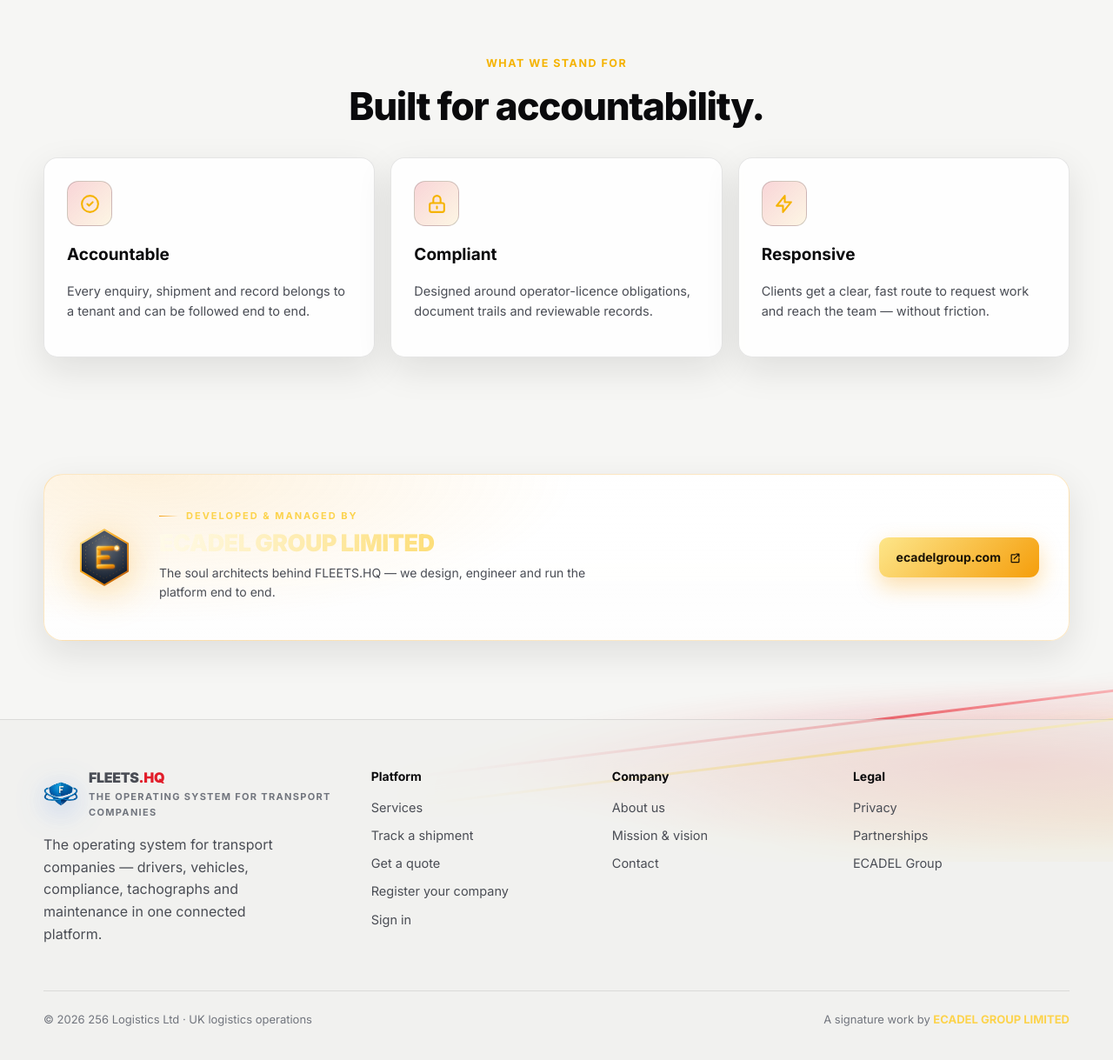
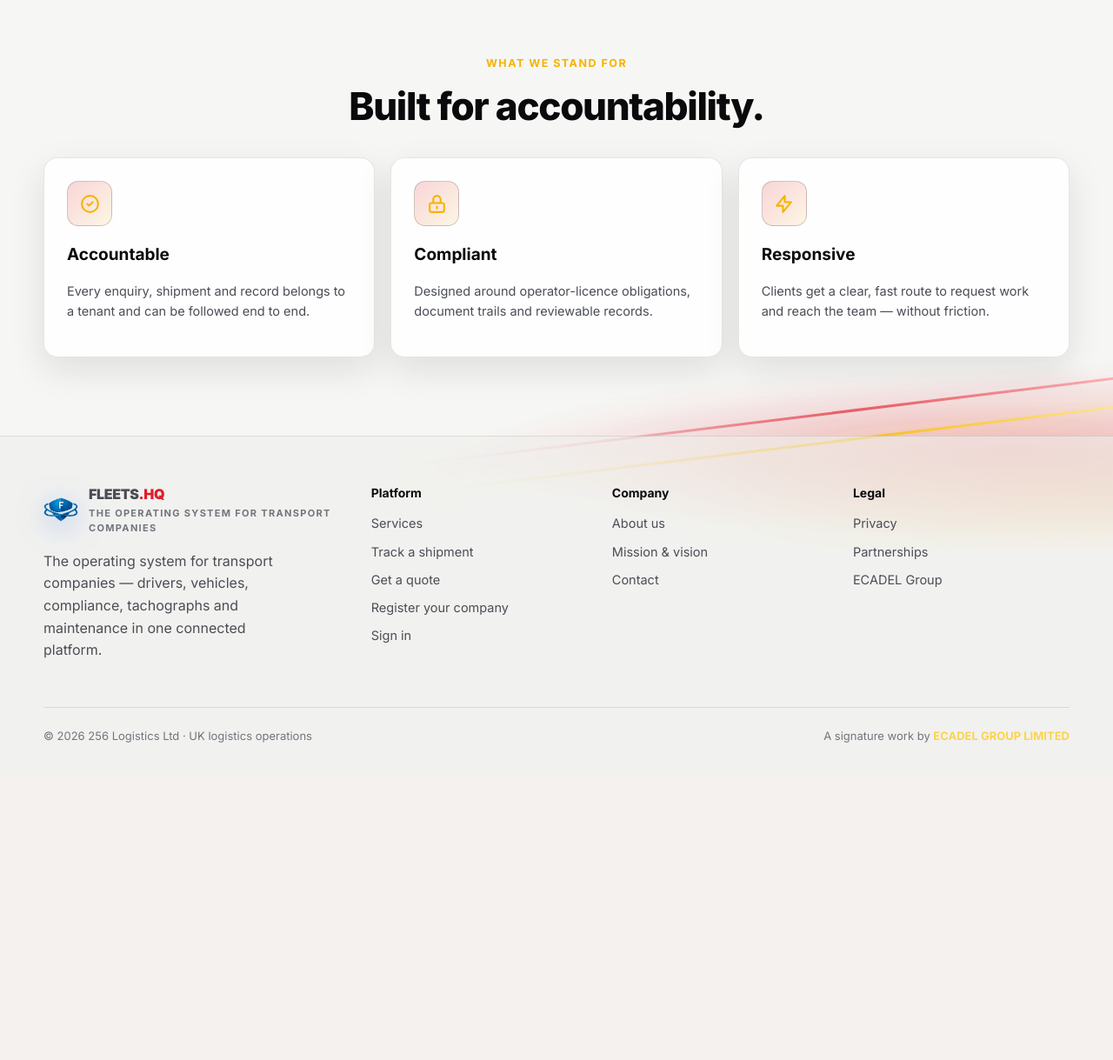
Before and after one commit to ecadelgrouplimited-dot/fleetshq, a Node server app: page /about in a window 1280 px wide; the page is wider, and only the part inside the window is pictured. Shown: the part 1212-2431 px from the top of that part at 87% size. After the commit the page ends 2066 px from the top of that part, so only its background shows below. Run offline with Node 20, Linux system fonts and the light colour scheme; some libraries are stand-ins or nearby versions.

Commit message:
Landing page: remove job-flow section and redundant credit banner
- drop "From quote to settled / How a job flows through 256" -- stale
  copy referencing the old "256" branding
- drop the "Developed & managed by ECADEL GROUP LIMITED" section --
  the footer already carries this credit and link
- clean up the now-orphaned .flow/.node and .credit-* CSS

Co-Authored-By: Claude Fable 5 <noreply@anthropic.com>

```diff
--- a/src/views/landing/index.ejs
+++ b/src/views/landing/index.ejs
@@ -249,13 +249,6 @@
     .stat .stat-ic svg { width: 20px; height: 20px; color: var(--brand-2); }
     .stat span { color: var(--soft); font-size: 13.5px; font-weight: 600; }
 
-    /* Steps flow */
-    .flow { display: grid; grid-template-columns: repeat(4, 1fr); gap: 18px; counter-reset: step; }
-    .flow .node { position: relative; padding: 26px; border: 1px solid var(--line); border-radius: var(--radius); background: var(--panel); }
-    .flow .node .n { width: 34px; height: 34px; border-radius: 10px; display: grid; place-items: center; font-weight: 800; color: #fff; background: linear-gradient(135deg, var(--brand), var(--brand-deep)); margin-bottom: 14px; }
-    .flow .node h3 { margin: 0 0 7px; font-size: 17px; color: var(--heading); }
-    .flow .node p { margin: 0; color: var(--muted); font-size: 14px; }
-
     /* CTA band */
     .cta-band { position: relative; overflow: hidden; border: 1px solid var(--line-2); border-radius: 26px; padding: 60px 40px; text-align: center;
       background: radial-gradient(ellipse 70% 130% at 50% -10%, rgba(59,130,246,.28), transparent 70%), linear-gradient(180deg, var(--panel-strong), var(--panel)); box-shadow: var(--shadow); }
@@ -319,18 +312,6 @@
     .step-meta { display: flex; justify-content: space-between; gap: 14px; margin-bottom: 4px; }
     .step-time { color: var(--soft); font-size: 13px; font-weight: 700; }
     .step p { margin: 0; color: var(--muted); font-size: 14px; }
-
-    /* ECADEL credit */
-    .credit-band { margin-top: 14px; }
-    .credit-card { position: relative; overflow: hidden; display: grid; grid-template-columns: auto 1fr auto; gap: 28px; align-items: center; padding: 30px 34px; border-radius: 22px;
-      background: radial-gradient(ellipse 70% 150% at 10% 0%, rgba(245,158,11,.14), transparent 60%), linear-gradient(180deg, var(--panel-strong), var(--panel)); border: 1px solid rgba(245,158,11,.24); box-shadow: var(--shadow-soft); }
-    .credit-seal { width: 70px; height: 70px; filter: drop-shadow(0 8px 22px rgba(245,158,11,.4)); }
-    .credit-eyebrow { display: inline-flex; align-items: center; gap: 9px; font-size: 11px; font-weight: 700; letter-spacing: 2px; text-transform: uppercase; color: #fcd34d; margin-bottom: 9px; }
-    .credit-eyebrow .ln { width: 22px; height: 1px; background: linear-gradient(90deg, #f59e0b, transparent); }
-    .credit-name { font-size: clamp(20px, 2.6vw, 27px); font-weight: 900; letter-spacing: -.02em; line-height: 1.05; background: linear-gradient(100deg, #fffbeb, #fcd34d 55%, #f59e0b); -webkit-background-clip: text; background-clip: text; -webkit-text-fill-color: transparent; }
-    .credit-tag { font-size: 14px; color: var(--muted); max-width: 520px; margin-top: 8px; }
-    .credit-cta { display: inline-flex; align-items: center; gap: 9px; white-space: nowrap; font-weight: 700; font-size: 14px; color: #1a1205; background: linear-gradient(135deg, #fde68a, #f59e0b); padding: 12px 20px; border-radius: 11px; box-shadow: 0 10px 26px rgba(245,158,11,.34); transition: transform .18s; }
-    .credit-cta:hover { transform: translateY(-2px); }
 
     /* Footer */
     .footer { padding: 54px 0 36px; border-top: 1px solid var(--line); background: color-mix(in srgb, var(--bg-2) 60%, transparent); margin-top: 30px; }
@@ -412,11 +393,9 @@
     @media (max-width: 940px) {
       .hero-grid, .split, .track-shell { grid-template-columns: 1fr; }
       .hero-art { order: -1; min-height: 0; }
-      .grid.three, .flow { grid-template-columns: repeat(2, 1fr); }
+      .grid.three { grid-template-columns: repeat(2, 1fr); }
       .stats { grid-template-columns: repeat(2, 1fr); }
       .footer-grid { grid-template-columns: 1fr 1fr; }
-      .credit-card { grid-template-columns: 1fr; text-align: center; gap: 18px; }
-      .credit-seal { margin: 0 auto; } .credit-eyebrow { justify-content: center; } .credit-tag { margin-inline: auto; }
       .pillars { grid-template-columns: repeat(2, 1fr); }
       .pillar { border-bottom: 1px solid var(--line); }
       .pillar:nth-child(even) { border-right: 0; }
@@ -429,7 +408,7 @@
       .nav-links::-webkit-scrollbar { display: none; }
       .nav-links > a, .nav-action { white-space: nowrap; flex: 0 0 auto; }
       .nav-sep { display: none; }
-      .grid.two, .grid.three, .flow, .stats, .footer-grid, .track-summary { grid-template-columns: 1fr; }
+      .grid.two, .grid.three, .stats, .footer-grid, .track-summary { grid-template-columns: 1fr; }
       .pillars { grid-template-columns: 1fr; }
       .pillar { border-right: 0; }
       .hero { padding: 44px 0 30px; }
@@ -605,18 +584,6 @@
         </div>
       </section>
 
-      <section class="band">
-        <div class="wrap">
-          <div class="section-head reveal"><span class="kicker">From quote to settled</span><h2>How a job flows through 256.</h2></div>
-          <div class="flow">
-            <div class="node reveal"><div class="n">1</div><h3>Book</h3><p>A customer requests a quote and books a shipment from the client portal.</p></div>
-            <div class="node reveal"><div class="n">2</div><h3>Dispatch</h3><p>Operations allocates the right driver and roadworthy vehicle, and plans the route.</p></div>
-            <div class="node reveal"><div class="n">3</div><h3>Deliver</h3><p>The driver collects, navigates, and delivers with signature, OTP and photo proof.</p></div>
-            <div class="node reveal"><div class="n">4</div><h3>Settle</h3><p>The shipment is invoiced, paid, and its evidence is filed automatically.</p></div>
-          </div>
-        </div>
-      </section>
-
       <section>
         <div class="wrap">
           <div class="grid two">
@@ -781,25 +748,6 @@
       </section>
     <% } %>
 
-    <% if (currentPage !== 'contact') { %>
-    <section>
-      <div class="wrap">
-        <div class="credit-band">
-          <div class="credit-card reveal">
-            <img class="credit-seal" src="/img/ecadel-mark.svg" alt="ECADEL Group emblem">
-            <div>
-              <div class="credit-eyebrow"><span class="ln"></span>Developed &amp; managed by</div>
-              <div class="credit-name">ECADEL GROUP LIMITED</div>
-              <p class="credit-tag">The soul architects behind FLEETS.HQ — we design, engineer and run the platform end to end.</p>
-            </div>
-            <a class="credit-cta" href="https://ecadelgroup.com" target="_blank" rel="noopener">ecadelgroup.com
-              <svg width="15" height="15" fill="none" viewBox="0 0 24 24" stroke="currentColor"><path stroke-linecap="round" stroke-linejoin="round" stroke-width="2" d="M14 5h5v5m0-5L10 14M19 13v6a1 1 0 01-1 1H6a1 1 0 01-1-1V7a1 1 0 011-1h6"/></svg>
-            </a>
-          </div>
-        </div>
-      </div>
-    </section>
-    <% } %>
   </main>
 
   <footer class="footer">
```
